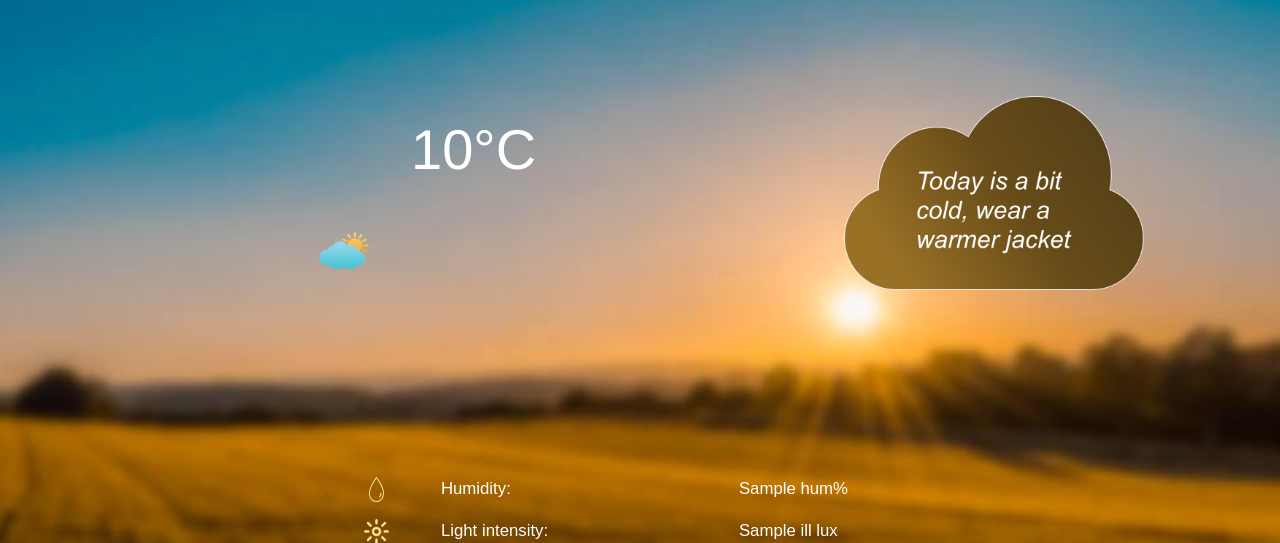
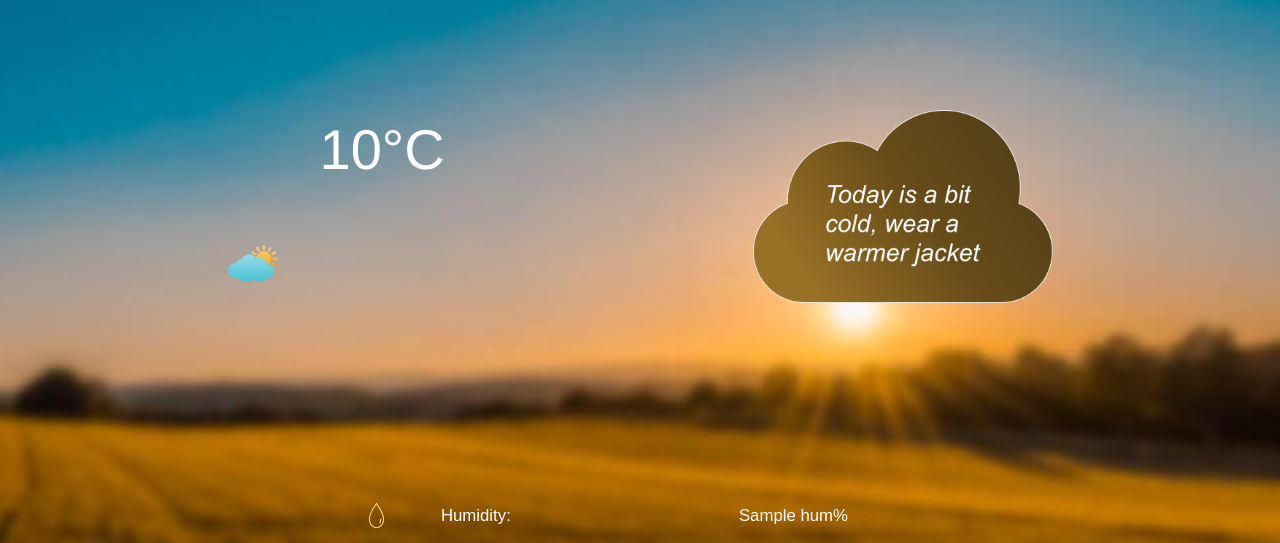
Before and after one commit to precisit/sensorwebsite-backend, a Flask app: template app/templates/index.html in a window 1280 px wide. Shown: the part 80-623 px from the top of the page. Run offline with Flask 2, Linux system fonts and the light colour scheme; the template is opened without the code that fills it: most values are stand-ins (such as "Sample title", 1, 10 or a date in 2020); some libraries are stand-ins or nearby versions.

Commit message:
add class flex-item to cloud images

```diff
--- a/app/templates/index.html
+++ b/app/templates/index.html
@@ -39,7 +39,7 @@
         <img class="weather-icon"  src="{{ url_for('static', filename='images/partlysunny.png') }}">
         <h4 id="weather-text"></h4>
       </div>
-      <img class="cloud" src="{{ url_for('static', filename='images/cloud.png') }}">
+      <img class="cloud flex-item" src="{{ url_for('static', filename='images/cloud.png') }}">
 
     </section>
 
```
